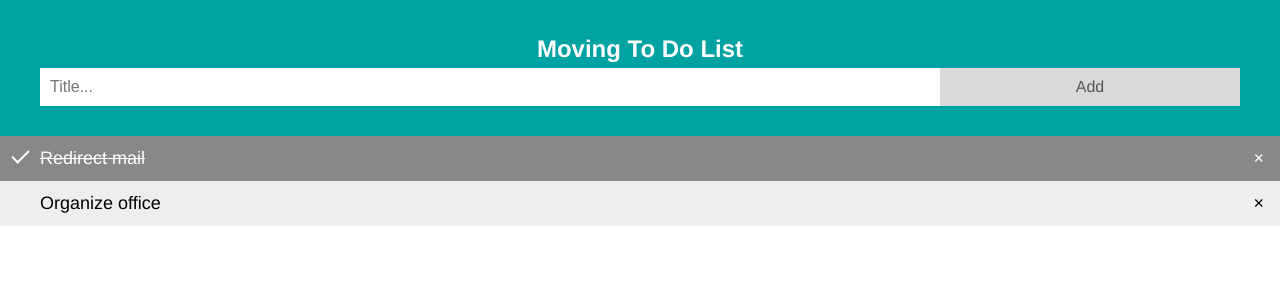
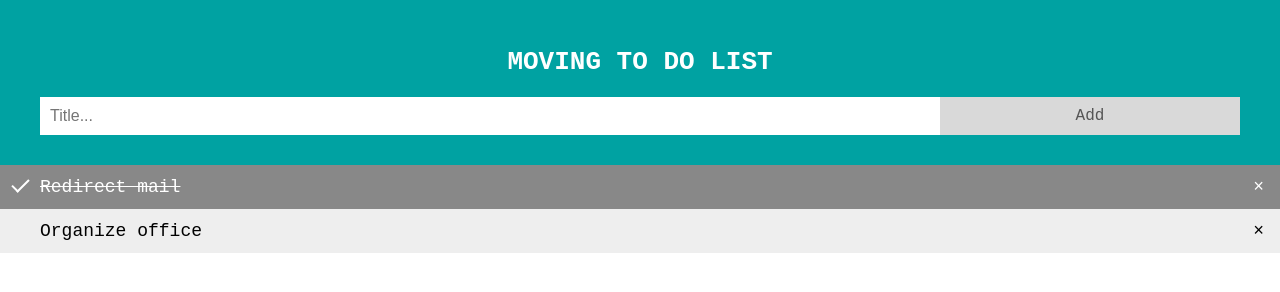
Before and after one commit to simoneduca/moving, a plain HTML site: page index.html in a window 1280 px wide. Drawn offline with Linux system fonts and the light colour scheme.

Commit message:
Change font. Make title bigger

```diff
--- a/index.html
+++ b/index.html
@@ -3,7 +3,7 @@
 <head>
 <style>
 body {
-  font-family: Helvetica, sans-serif;
+  font-family: monospace;
   margin: 0;
   min-width: 250px;
 }
@@ -124,7 +124,7 @@ input {
 <body>
 
 <div id="myDIV" class="header">
-  <h2 style="margin:5px">Moving To Do List</h2>
+  <h1 style="margin-bottom:20px; text-transform:uppercase;">Moving To Do List</h1>
   <input type="text" id="myInput" placeholder="Title...">
   <span onclick="newElement()" class="addBtn">Add</span>
 </div>
```
